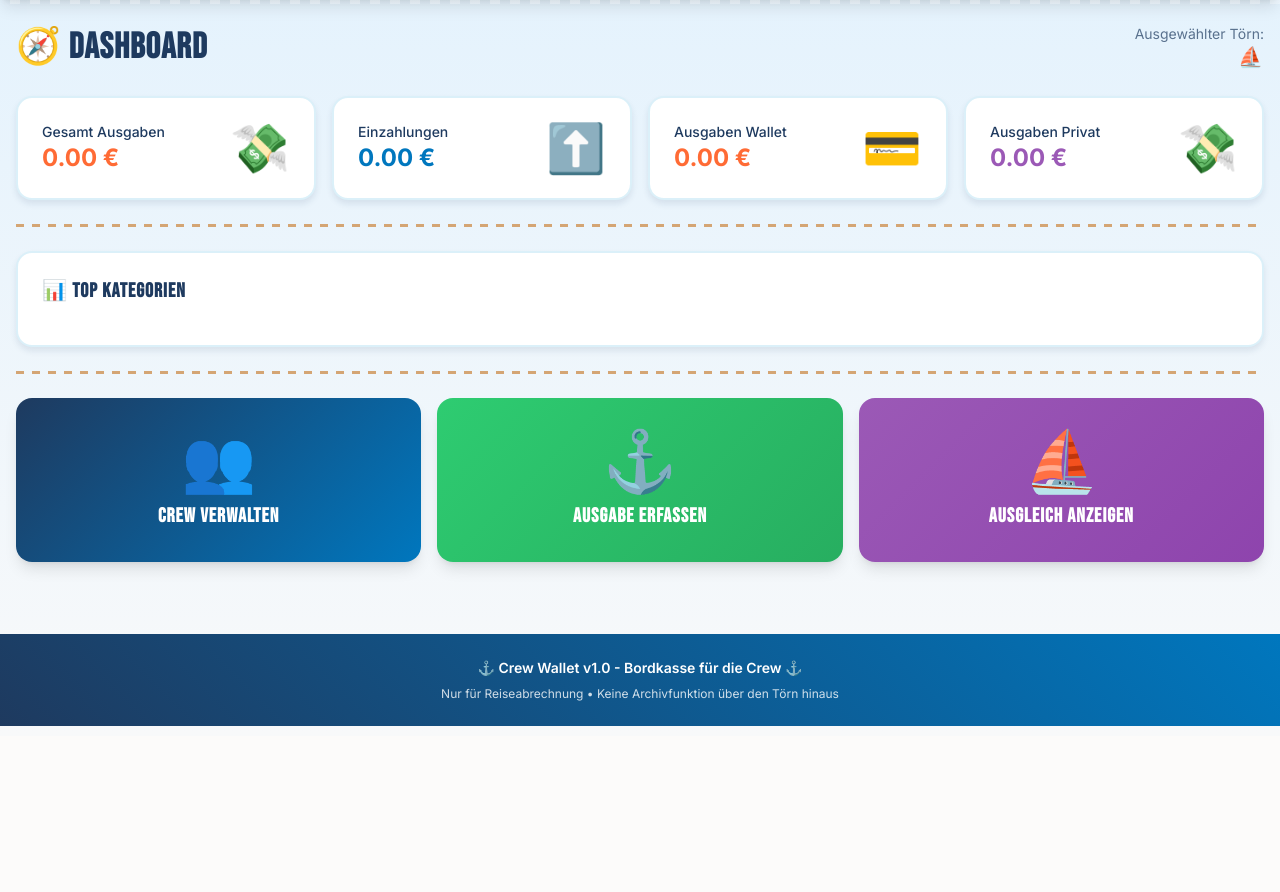
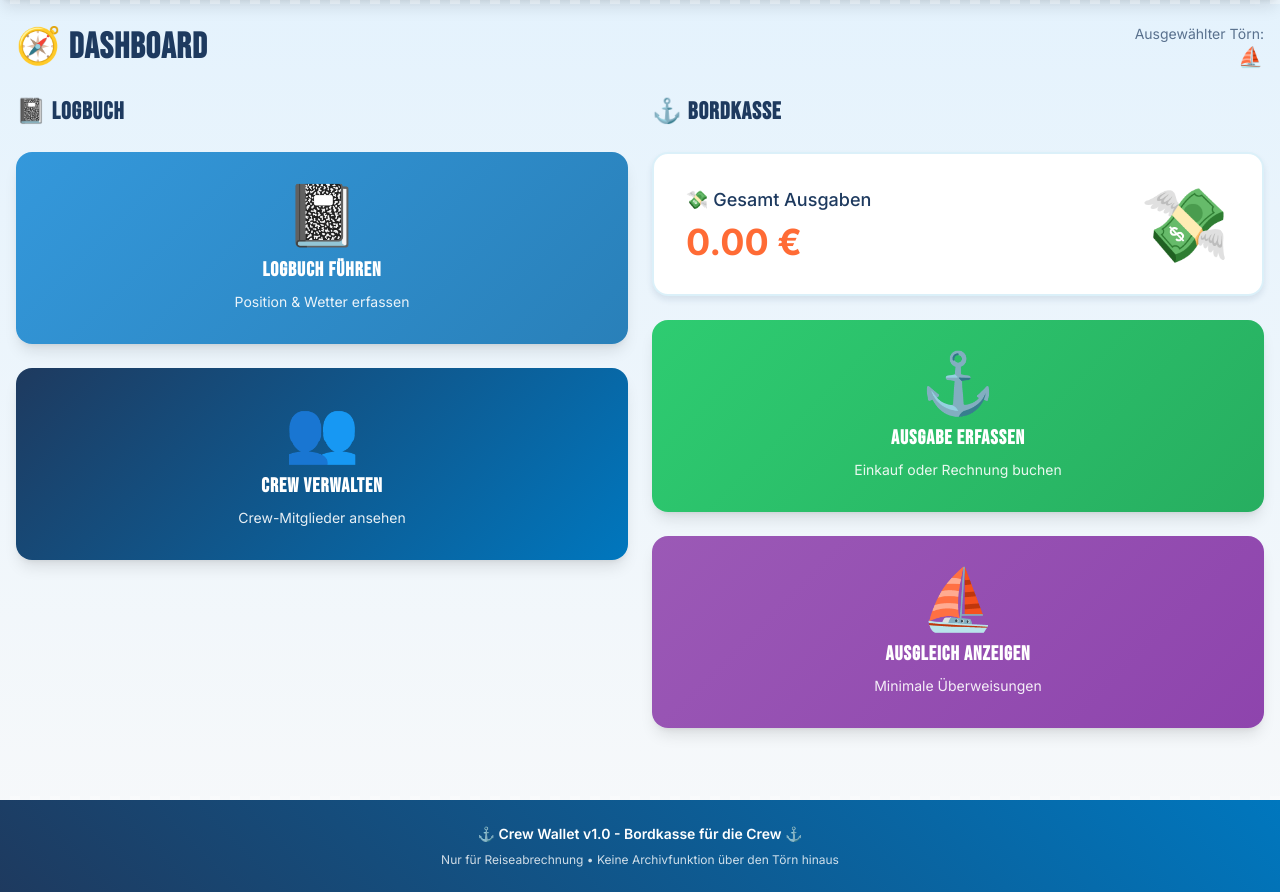
Before and after one commit to syntechai-io/WAGMI-Bordkasse, a Python web app: template templates/index.html in a window 1280 px wide. Shown: the part 64-956 px from the top of the page. Before the commit the page ends 790 px from the top, so only its background shows below. Run offline with Jinja, Linux system fonts and the light colour scheme; the template is opened without the code that fills it, so the values that code supplies are empty; some libraries are stand-ins or nearby versions.

Commit message:
Adapt application to use device timezone and rearrange dashboard layout
Adds JavaScript to capture and use device timezone for datetime inputs, and restructures the dashboard to prioritize logbook and expense management functionalities.

Replit-Commit-Author: Agent
Replit-Commit-Session-Id: 4ff83ff1-62af-4d43-b82c-03dd0344a7c9
Replit-Commit-Checkpoint-Type: intermediate_checkpoint
Replit-Commit-Event-Id: 54483e8b-9892-4b19-804f-c34fa8622e31
Replit-Commit-Screenshot-Url: https://storage.googleapis.com/screenshot-production-us-central1/4ab24e3a-e318-4ff7-8dab-80d71ab1b725/4ff83ff1-62af-4d43-b82c-03dd0344a7c9/r4kVLel

```diff
--- a/templates/index.html
+++ b/templates/index.html
@@ -1,6 +1,31 @@
 {% extends "layout.html" %}
 
 {% block content %}
+<script>
+// Capture device timezone and store in session storage for all datetime inputs
+function getDeviceTimezone() {
+    return Intl.DateTimeFormat().resolvedOptions().timeZone;
+}
+
+function getLocalISOString() {
+    const now = new Date();
+    const offset = now.getTimezoneOffset() * 60000;
+    const localTime = new Date(now.getTime() - offset);
+    return localTime.toISOString().slice(0, 16);
+}
+
+// Set timezone in session storage on page load
+sessionStorage.setItem('deviceTimezone', getDeviceTimezone());
+
+// Helper function to set datetime fields to current local time
+function setCurrentLocalTime(inputId) {
+    const input = document.getElementById(inputId);
+    if (input) {
+        input.value = getLocalISOString();
+    }
+}
+</script>
+
 <div class="space-y-6">
     <!-- Header -->
     <div class="flex justify-between items-center">
@@ -53,8 +78,19 @@
         </div>
     </a>
 
-    <!-- MOBILE: Simple Total Spend (only on mobile) -->
-    <div class="block md:hidden bg-white porthole-card p-6">
+    <!-- MOBILE: Simple Navigation Cards -->
+    <div class="grid grid-cols-1 gap-4 md:hidden">
+        <a href="/logbook" class="text-white rounded-2xl p-6 text-center transition transform hover:scale-105 touch-action shadow-lg" style="background: linear-gradient(135deg, #3498db 0%, #2980b9 100%);">
+            <div class="flex items-center justify-center space-x-3">
+                <div class="text-5xl">📓</div>
+                <div class="text-left">
+                    <h3 class="text-xl font-bold maritime-header">Logbuch führen</h3>
+                    <p class="text-sm opacity-90">Position & Wetter erfassen</p>
+                </div>
+            </div>
+        </a>
+
+        <div class="bg-white porthole-card p-6">
             <div class="flex items-center justify-between">
                 <div>
                     <p class="text-sm font-medium" style="color: var(--navy-deep);">💸 Gesamt Ausgaben</p>
@@ -64,53 +100,6 @@
             </div>
         </div>
 
-    <!-- DESKTOP: Detailed Stats Grid (only on desktop/tablet) -->
-    <div class="hidden md:grid grid-cols-1 md:grid-cols-2 lg:grid-cols-4 gap-4">
-        <div class="bg-white porthole-card p-6">
-            <div class="flex items-center justify-between">
-                <div>
-                    <p class="text-sm font-medium" style="color: var(--navy-deep);">Gesamt Ausgaben</p>
-                    <p class="text-2xl font-bold" style="color: var(--coral);">{{ "%.2f"|format(total_expenses) }} €</p>
-                </div>
-                <div class="text-5xl">💸</div>
-            </div>
-        </div>
-
-        <div class="bg-white porthole-card p-6">
-            <div class="flex items-center justify-between">
-                <div>
-                    <p class="text-sm font-medium" style="color: var(--navy-deep);">Einzahlungen</p>
-                    <p class="text-2xl font-bold" style="color: var(--ocean-blue);">{{ "%.2f"|format(total_deposits) }} €</p>
-                </div>
-                <div class="text-5xl">⬆️</div>
-            </div>
-        </div>
-
-        <div class="bg-white porthole-card p-6">
-            <div class="flex items-center justify-between">
-                <div>
-                    <p class="text-sm font-medium" style="color: var(--navy-deep);">Ausgaben Wallet</p>
-                    <p class="text-2xl font-bold" style="color: var(--coral);">{{ "%.2f"|format(wallet_expenses) }} €</p>
-                </div>
-                <div class="text-5xl">💳</div>
-            </div>
-        </div>
-
-        <div class="bg-white porthole-card p-6">
-            <div class="flex items-center justify-between">
-                <div>
-                    <p class="text-sm font-medium" style="color: var(--navy-deep);">Ausgaben Privat</p>
-                    <p class="text-2xl font-bold" style="color: #9b59b6;">{{ "%.2f"|format(private_expenses) }} €</p>
-                </div>
-                <div class="text-5xl">💸</div>
-            </div>
-        </div>
-    </div>
-
-    <div class="rope-divider"></div>
-
-    <!-- MOBILE: Simple Navigation Cards -->
-    <div class="grid grid-cols-1 gap-4 md:hidden">
         <a href="/expenses" class="text-white rounded-2xl p-6 text-center transition transform hover:scale-105 touch-action shadow-lg" style="background: linear-gradient(135deg, var(--sea-foam) 0%, #27ae60 100%);">
             <div class="flex items-center justify-center space-x-3">
                 <div class="text-5xl">⚓</div>
@@ -121,22 +110,12 @@
             </div>
         </a>
 
-        <a href="/deposits" class="text-white rounded-2xl p-6 text-center transition transform hover:scale-105 touch-action shadow-lg" style="background: linear-gradient(135deg, var(--ocean-blue) 0%, #005a8c 100%);">
+        <a href="/crew" class="text-white rounded-2xl p-6 text-center transition transform hover:scale-105 touch-action shadow-lg" style="background: linear-gradient(135deg, var(--ocean-blue) 0%, #005a8c 100%);">
             <div class="flex items-center justify-center space-x-3">
-                <div class="text-5xl">💰</div>
+                <div class="text-5xl">👥</div>
                 <div class="text-left">
-                    <h3 class="text-xl font-bold maritime-header">Einzahlung erfassen</h3>
-                    <p class="text-sm opacity-90">Geld ins Wallet einzahlen</p>
-                </div>
-            </div>
-        </a>
-
-        <a href="/logbook" class="text-white rounded-2xl p-6 text-center transition transform hover:scale-105 touch-action shadow-lg" style="background: linear-gradient(135deg, #3498db 0%, #2980b9 100%);">
-            <div class="flex items-center justify-center space-x-3">
-                <div class="text-5xl">📓</div>
-                <div class="text-left">
-                    <h3 class="text-xl font-bold maritime-header">Logbuch führen</h3>
-                    <p class="text-sm opacity-90">Position & Wetter erfassen</p>
+                    <h3 class="text-xl font-bold maritime-header">Crew verwalten</h3>
+                    <p class="text-sm opacity-90">Mitglieder ansehen</p>
                 </div>
             </div>
         </a>
@@ -146,43 +125,62 @@
                 <div class="text-5xl">📊</div>
                 <div class="text-left">
                     <h3 class="text-xl font-bold maritime-header">Salden anzeigen</h3>
-                    <p class="text-sm opacity-90">Wer zahlt wem wie viel?</p>
+                    <p class="text-sm opacity-90">Wer zahlt wem?</p>
                 </div>
             </div>
         </a>
     </div>
 
-    <!-- DESKTOP: Top Categories (only on desktop/tablet) -->
-    <div class="hidden md:block bg-white porthole-card p-6">
-        <h2 class="text-xl font-bold maritime-header mb-4" style="color: var(--navy-deep);">📊 Top Kategorien</h2>
-        <div class="space-y-3">
-            {% for category, total in top_categories %}
-            <div class="flex items-center justify-between border-b border-sky-100 pb-2">
-                <span class="font-medium" style="color: var(--navy-deep);">{{ category }}</span>
-                <span class="font-semibold" style="color: var(--ocean-blue);">{{ "%.2f"|format(total) }} €</span>
+    <!-- DESKTOP: Two-Column Layout: Logbook (Left) | Expenses (Right) -->
+    <div class="hidden md:grid grid-cols-1 md:grid-cols-2 gap-6">
+        <!-- LEFT COLUMN: Logbook -->
+        <div class="space-y-6">
+            <h2 class="text-2xl font-bold maritime-header" style="color: var(--navy-deep);">📓 Logbuch</h2>
+
+            <!-- Logbook Action -->
+            <a href="/logbook" class="block text-white rounded-2xl p-8 text-center transition transform hover:scale-105 touch-action shadow-lg" style="background: linear-gradient(135deg, #3498db 0%, #2980b9 100%);">
+                <div class="text-6xl mb-3">📓</div>
+                <h3 class="text-xl font-bold maritime-header">Logbuch führen</h3>
+                <p class="text-sm opacity-90 mt-2">Position & Wetter erfassen</p>
+            </a>
+
+            <!-- Crew Management -->
+            <a href="/crew" class="block ocean-gradient text-white rounded-2xl p-8 text-center transition transform hover:scale-105 touch-action shadow-lg">
+                <div class="text-6xl mb-3">👥</div>
+                <h3 class="text-xl font-bold maritime-header">Crew verwalten</h3>
+                <p class="text-sm opacity-90 mt-2">Crew-Mitglieder ansehen</p>
+            </a>
         </div>
-            {% endfor %}
+
+        <!-- RIGHT COLUMN: Expenses -->
+        <div class="space-y-6">
+            <h2 class="text-2xl font-bold maritime-header" style="color: var(--navy-deep);">⚓ Bordkasse</h2>
+
+            <!-- Total Expenses Card -->
+            <div class="bg-white porthole-card p-8">
+                <div class="flex items-center justify-between">
+                    <div>
+                        <p class="text-lg font-medium mb-2" style="color: var(--navy-deep);">💸 Gesamt Ausgaben</p>
+                        <p class="text-4xl font-bold" style="color: var(--coral);">{{ "%.2f"|format(total_expenses) }} €</p>
+                    </div>
+                    <div class="text-7xl">💸</div>
                 </div>
             </div>
 
-    <div class="hidden md:block rope-divider"></div>
-
-    <!-- DESKTOP: Large Action Cards (only on desktop/tablet) -->
-    <div class="hidden md:grid grid-cols-1 md:grid-cols-3 gap-4">
-        <a href="/crew" class="ocean-gradient text-white rounded-2xl p-8 text-center transition transform hover:scale-105 touch-action shadow-lg">
-            <div class="text-6xl mb-3">👥</div>
-            <h3 class="text-xl font-bold maritime-header">Crew verwalten</h3>
+            <!-- Expense Action -->
+            <a href="/expenses" class="block text-white rounded-2xl p-8 text-center transition transform hover:scale-105 touch-action shadow-lg" style="background: linear-gradient(135deg, var(--sea-foam) 0%, #27ae60 100%);">
+                <div class="text-6xl mb-3">⚓</div>
+                <h3 class="text-xl font-bold maritime-header">Ausgabe erfassen</h3>
+                <p class="text-sm opacity-90 mt-2">Einkauf oder Rechnung buchen</p>
             </a>
 
-        <a href="/expenses" class="text-white rounded-2xl p-8 text-center transition transform hover:scale-105 touch-action shadow-lg" style="background: linear-gradient(135deg, var(--sea-foam) 0%, #27ae60 100%);">
-            <div class="text-6xl mb-3">⚓</div>
-            <h3 class="text-xl font-bold maritime-header">Ausgabe erfassen</h3>
-        </a>
-
-        <a href="/settlement" class="text-white rounded-2xl p-8 text-center transition transform hover:scale-105 touch-action shadow-lg" style="background: linear-gradient(135deg, #9b59b6 0%, #8e44ad 100%);">
+            <!-- Settlement -->
+            <a href="/settlement" class="block text-white rounded-2xl p-8 text-center transition transform hover:scale-105 touch-action shadow-lg" style="background: linear-gradient(135deg, #9b59b6 0%, #8e44ad 100%);">
                 <div class="text-6xl mb-3">⛵</div>
                 <h3 class="text-xl font-bold maritime-header">Ausgleich anzeigen</h3>
+                <p class="text-sm opacity-90 mt-2">Minimale Überweisungen</p>
             </a>
         </div>
     </div>
+</div>
 {% endblock %}
```
Lines whose indentation alone changed are shown as unchanged.
